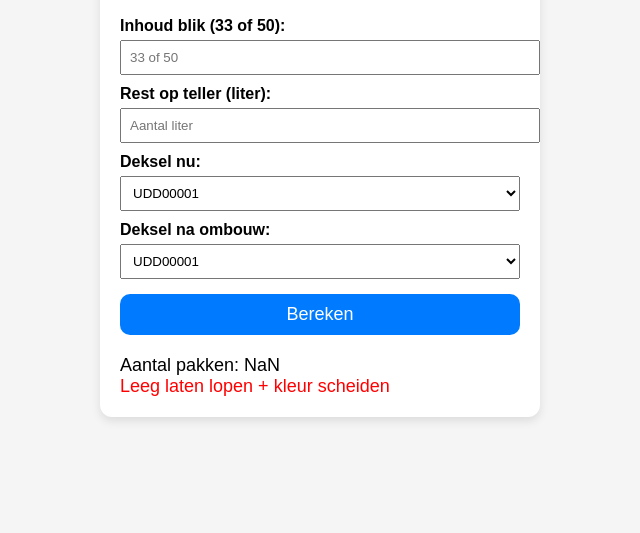
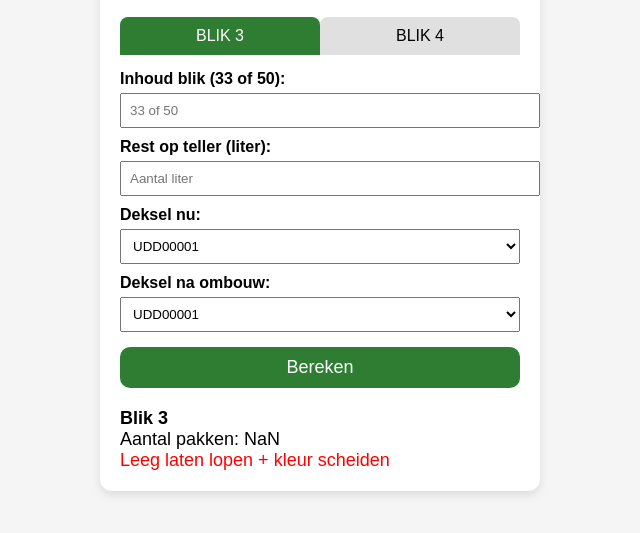
Before and after one commit to yannickm1989/Dekselwissel, a plain HTML site: page index.html in a window 1280 px wide. Both pictures are taken after a click on the button "Bereken". Shown: the part 99-632 px from the top of the page, without its empty margins (320-960 px from the left). Drawn offline with Linux system fonts and the light colour scheme.

Commit message:
Add files via upload

```diff
--- a/index.html
+++ b/index.html
@@ -4,18 +4,66 @@
 <meta charset="UTF-8">
 <meta name="viewport" content="width=device-width, initial-scale=1.0">
 <title>Dekselwissel</title>
+
 <style>
 body { font-family: Arial; padding: 20px; background: #f5f5f5; }
-.app { max-width: 400px; margin: auto; background: white; padding: 20px; border-radius: 12px; box-shadow: 0 4px 10px rgba(0,0,0,0.1);}
+
+.app {
+  max-width: 400px;
+  margin: auto;
+  background: white;
+  padding: 20px;
+  border-radius: 12px;
+  box-shadow: 0 4px 10px rgba(0,0,0,0.1);
+}
+
+.tabs {
+  display: flex;
+  margin-bottom: 15px;
+}
+
+.tabs button {
+  flex: 1;
+  padding: 10px;
+  font-size: 16px;
+  border: none;
+  cursor: pointer;
+  background: #e0e0e0;
+  border-radius: 8px 8px 0 0;
+}
+
+.tabs button.active {
+  background: #2e7d32;
+  color: white;
+}
+
 label { font-weight: bold; display:block; margin-top:10px; }
 input, select { width: 100%; padding: 8px; margin-top:5px; }
-button { padding: 10px; width: 100%; font-size: 18px; margin-top:15px; border: none; border-radius: 10px; background: #007bff; color: white; }
+
+button.calc {
+  padding: 10px;
+  width: 100%;
+  font-size: 18px;
+  margin-top:15px;
+  border: none;
+  border-radius: 10px;
+  background: #2e7d32;
+  color: white;
+}
+
 #output { margin-top: 20px; font-size: 18px; }
 </style>
 </head>
+
 <body>
 <div class="app">
+
 <h2>📦 Dekselwissel</h2>
+
+<div class="tabs">
+  <button id="blik3" class="active" onclick="setBlik(3)">BLIK 3</button>
+  <button id="blik4" onclick="setBlik(4)">BLIK 4</button>
+</div>
 
 <label>Inhoud blik (33 of 50):</label>
 <input type="number" id="volume" placeholder="33 of 50">
@@ -28,6 +76,7 @@ button { padding: 10px; width: 100%; font-size: 18px; margin-top:15px; border: n
   <option value="UDD00001">UDD00001</option>
   <option value="VAD0048">VAD0048</option>
   <option value="VAD0053">VAD0053</option>
+  <option value="VAD0070">VAD0070</option>
   <option value="ANDERE">ANDERE</option>
 </select>
 
@@ -36,41 +85,66 @@ button { padding: 10px; width: 100%; font-size: 18px; margin-top:15px; border: n
   <option value="UDD00001">UDD00001</option>
   <option value="VAD0048">VAD0048</option>
   <option value="VAD0053">VAD0053</option>
+  <option value="VAD0070">VAD0070</option>
   <option value="ANDERE">ANDERE</option>
 </select>
 
-<button onclick="bereken()">Bereken</button>
+<button class="calc" onclick="bereken()">Bereken</button>
 
 <div id="output"></div>
 </div>
 
 <script>
+let blikType = 3;
+
+function setBlik(type) {
+  blikType = type;
+  document.getElementById("blik3").classList.remove("active");
+  document.getElementById("blik4").classList.remove("active");
+  document.getElementById("blik" + type).classList.add("active");
+  document.getElementById("output").innerHTML = "";
+}
+
 function bereken() {
   let volume = parseInt(document.getElementById("volume").value);
   let rest = parseFloat(document.getElementById("rest").value);
   let nu = document.getElementById("deksel_nu").value.trim();
   let na = document.getElementById("deksel_na").value.trim();
-    let out = "";
 
   let factor = (volume === 33) ? 3 : 2;
   let pakken = (rest * factor) / 680;
   let plus10 = pakken + 10;
   let min10 = pakken - 10;
 
-    function afronden(x) { return x.toFixed(2); }
+  let resultaat = pakken;
+  let melding = "<span style='color:red'>Leeg laten lopen + kleur scheiden</span>";
 
-    if (nu === "UDD00001" && na === "VAD0048") {
-        out += "Aantal pakken: " + afronden(pakken) + "<br><span style='color:red'>Leeg laten lopen + kleur scheiden</span>";
-    } else if (nu === "VAD0048" && na === "VAD0053") {
-        out += "Aantal pakken: " + afronden(min10) + "<br><span style='color:green'>Nieuwe deksels mogen gewoon achteraan</span>";
-    } else if (na === "VAD0048") {
-        out += "Aantal pakken: " + afronden(plus10) + "<br><span style='color:green'>Nieuwe deksels mogen gewoon achteraan</span>";
-    } else {
-        out += "Aantal pakken: " + afronden(pakken) + "<br><span style='color:red'>Leeg laten lopen + kleur scheiden</span>";
+  if (nu === "VAD0070" || na === "VAD0070") {
+    resultaat = pakken;
+  }
+  else if (nu === "UDD00001" && na === "VAD0048") {
+    resultaat = pakken;
+  }
+  else if (nu === "VAD0048" && na === "VAD0053") {
+    resultaat = min10;
+    melding = "<span style='color:green'>Nieuwe deksels mogen gewoon achteraan</span>";
+  }
+  else if (na === "VAD0048") {
+    resultaat = plus10;
+    melding = "<span style='color:green'>Nieuwe deksels mogen gewoon achteraan</span>";
   }
 
-    document.getElementById("output").innerHTML = out;
+  // 🔴 CORRECTIE VOOR BLIK 4
+  if (blikType === 4) {
+    resultaat = resultaat - 2;
+  }
+
+  document.getElementById("output").innerHTML =
+    "<b>Blik " + blikType + "</b><br>" +
+    "Aantal pakken: " + resultaat.toFixed(2) + "<br>" +
+    melding;
 }
 </script>
+
 </body>
 </html>
```
Lines whose indentation alone changed are shown as unchanged.
